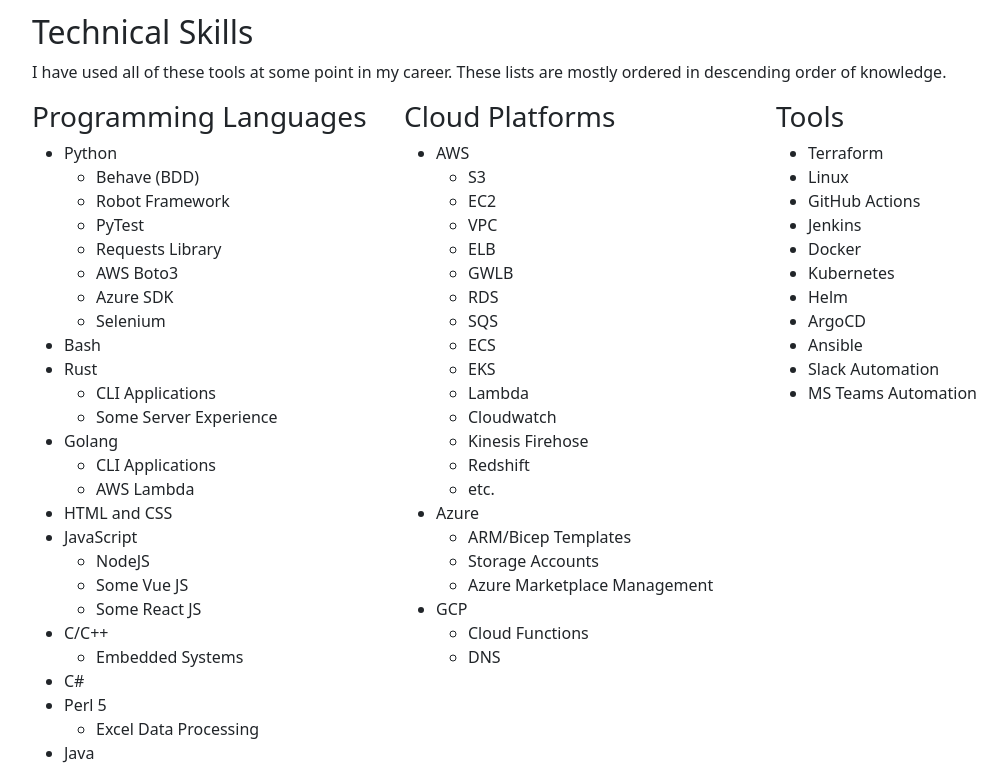
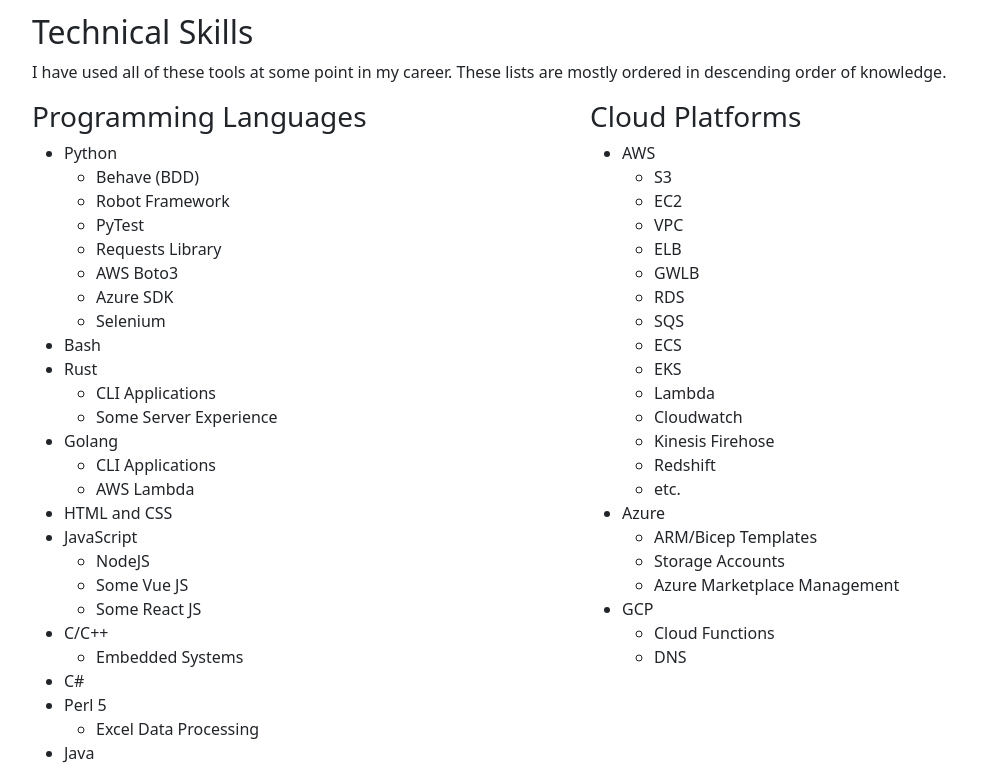
Before and after one commit to alice-ryder/alice-ryder.github.io, a plain HTML site: page index2.html in a window 1280 px wide. Shown: the part 1597-2365 px from the top of the page, without its empty margins (62-1069 px from the left). Drawn offline with nearby package versions, Linux system fonts and the light colour scheme.

Commit message:
fix col sizing

```diff
--- a/index2.html
+++ b/index2.html
@@ -151,7 +151,7 @@
           These lists are mostly ordered in descending order of knowledge.
         </p>
 
-        <div class="col">
+        <div class="col-md-6">
           <h3>Programming Languages</h3>
           <ul>
             <li>
@@ -207,7 +207,7 @@
           </ul>
         </div>
 
-        <div class="col">
+        <div class="col-md-6">
           <h3>Cloud Platforms</h3>
           <ul>
             <li>
@@ -247,7 +247,7 @@
           </ul>
         </div>
 
-        <div class="col">
+        <div class="col-md-6">
           <h3>Tools</h3>
           <ul>
             <li>Terraform</li>
@@ -271,7 +271,7 @@
 
       <p>Here are just a few of the projects I've worked on over the years.</p>
 
-      <section class="col">
+      <section class="col-lg-6">
         <h3>Senior Project - Wireless Stopwatch</h3>
         <p>
           The wireless stopwatch I worked on with my senior project team was intended
@@ -310,7 +310,7 @@
         </p>
       </section>
 
-      <section class="col">
+      <section class="col-lg-6">
         <h3>Volunteering - Maize Elementary STEAM day</h3>
         <p>
           One of the requirements for graduating from a STEM degree at my university was
```
